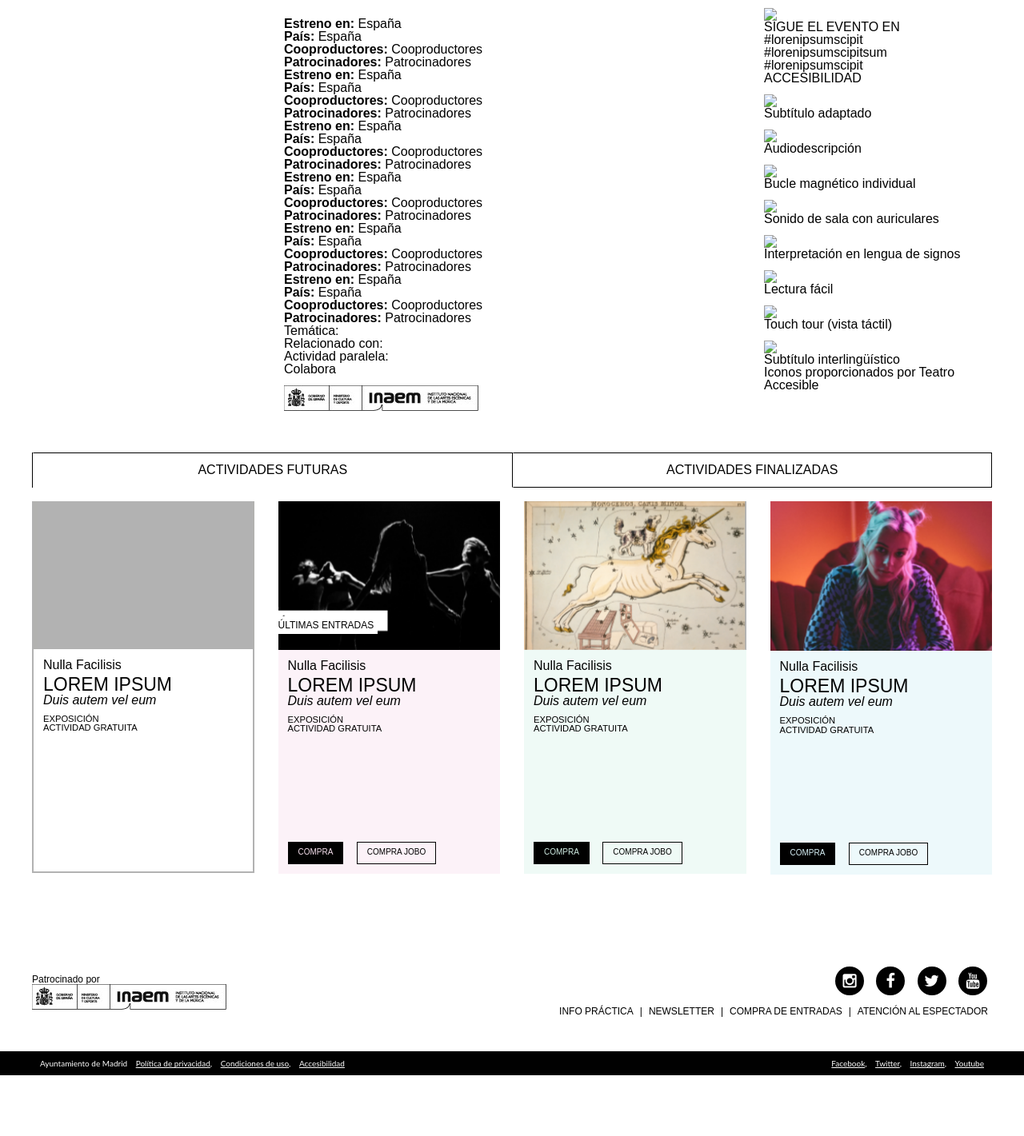
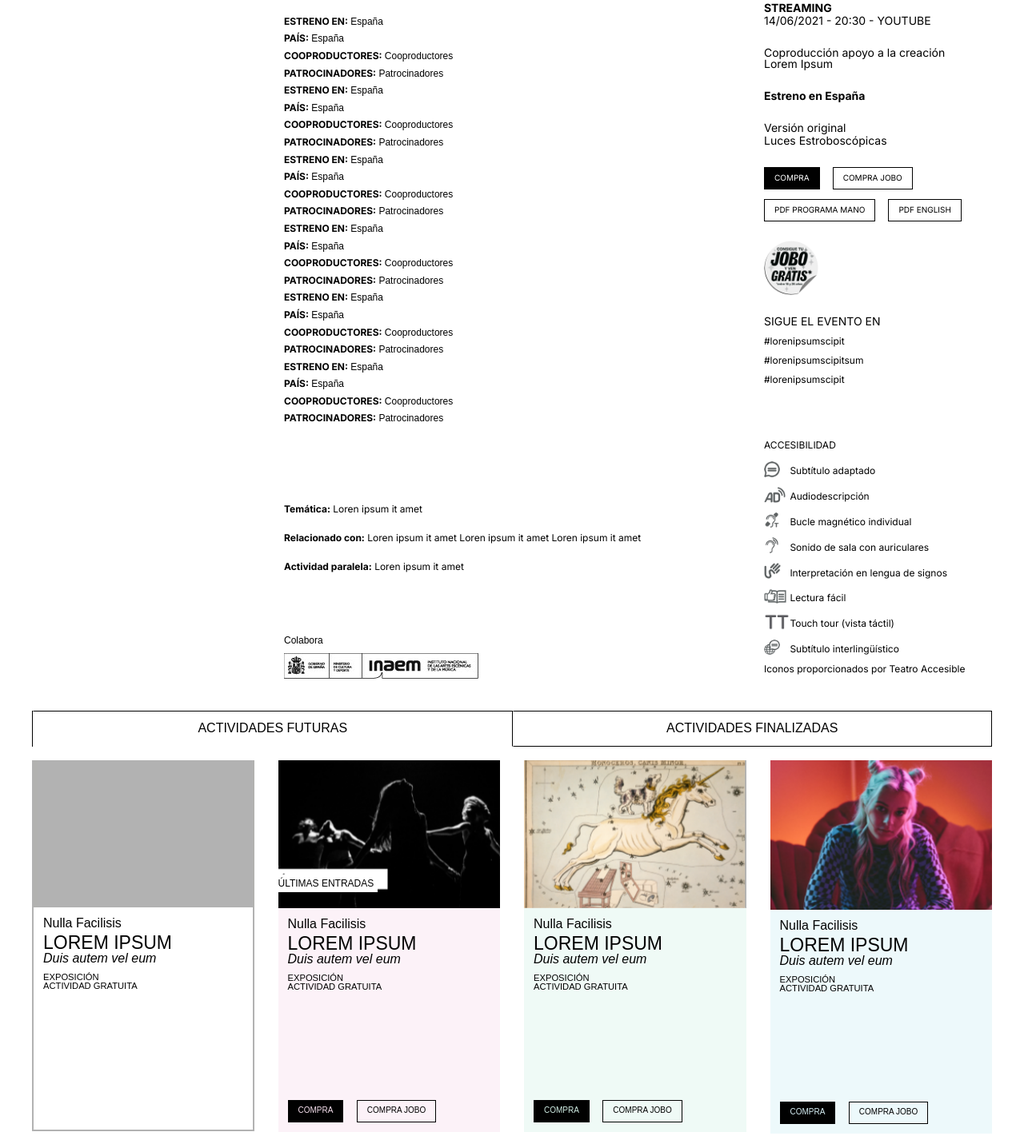
Before and after one commit to angeloterino/CondeDuque, a plain HTML site: page ficha.html in a window 1280 px wide. Shown: the part 897-2318 px from the top of the page at 80% size. Before the commit the page ends 2242 px from the top, so only its background shows below. Drawn offline with Linux system fonts and the light colour scheme; some packages are replaced by stand-ins of ours; a web font is replaced by a local one.

Commit message:
Actualización home y ficha

```diff
--- a/css/templatemo_style.css
+++ b/css/templatemo_style.css
@@ -242,14 +242,14 @@ hr {
 }
 .site-header ul.social-icons li a,
 .site-footer ul.social-icons li a  {
-  width: 36px;
-  height: 36px;
-  background-color: #010101;
-  color: white;
+  /* width: 36px; */
+  /* height: 36px; */
+  /* background-color: #010101; */
+  /* color: white; */
   text-align: center;
   line-height: 36px;
-  border-radius: 18px;
-  -webkit-border-radius: 18px;
+  /* border-radius: 18px; */
+  /* -webkit-border-radius: 18px; */
   -moz-border-radius: 18px;
 }
 
@@ -592,6 +592,7 @@ hr {
 .portfolio-item,
 .sheet-item {
   position: relative;
+  height: 100%;
 }
 .portfolio-item{
   margin-bottom: 30px;
@@ -681,6 +682,9 @@ hr {
   text-transform: uppercase;
   margin-top: 5px;
   display: inline-block;
+}
+.sheet-item .sheet-thumb .sheet-overlay h3{
+  font-size:25px;
 }
 .portfolio-item .portfolio-thumb .portfolio-overlay a.expand,
 .sheet-item .sheet-thumb .sheet-overlay a.expand {
@@ -982,6 +986,12 @@ ul.navbar-nav{
    line-height: 26px !important;
    width: 24px !important;
    height: 24px !important;
+   background-size: 24px 24px;
+ }
+ .site-header ul.social-icons li a:before{
+   width: 24px !important;
+   height: 24px !important;
+   background-size: 24px 24px;
  }
  .site-footer .navbar-nav.navbar-right
  {
@@ -998,7 +1008,8 @@ ul.navbar-nav{
    margin-top: 40px;
  }
  .portfolio-item .portfolio-thumb .portfolio-overlay::before,
- .sheet-item .sheet-thumb .sheet-overlay:before {
+ .sheet-item .sheet-thumb .sheet-overlay:before,
+ .sheet-item.ultimas .nav-wrapper:before{
    position: absolute;
    top: -42px;
    left: -5px;
@@ -1011,7 +1022,8 @@ ul.navbar-nav{
      content:"CANCELADO"
  }
  .portfolio-item.ultimas .portfolio-thumb .portfolio-overlay::before,
- .sheet-item.ultimas .sheet-thumb .sheet-overlay:before {
+ .sheet-item.ultimas .sheet-thumb .sheet-overlay:before,
+ .sheet-item.ultimas .nav-wrapper:before {
    content: "\00daLTIMAS ENTRADAS";
  }
  .menu .menu-row {
@@ -1045,11 +1057,13 @@ ul.navbar-nav{
  }
  .top-social ul.social-icons {
 
-    display: inline-block;
-    margin-top: 15px;
-    padding-left: 0px;
+display: inline-block;
 
- }
+margin-top: 15px;
+
+padding-left: 0px;
+
+}
  .top-social .form-inline{
     display: inline-block;
     margin-right: 16px;
@@ -1166,3 +1180,121 @@ div#sheet {
 img.logo{
   width: auto !important;
 }
+.row.body-content, .row.footer-content,
+.row.body-content .right-column .section.accesibilidad {
+    font-size: 12px;
+}
+.row.body-content .right-column {
+    font-size: 14px;
+}
+.row.body-content .right-column, .row.footer-content .right-column,
+.row.body-content b {
+    font-family: Inter, Arial, sans-serif;
+}
+.row.body-content b  {
+    text-transform: uppercase;
+}
+.row.body-content p,
+.row.footer-content p {
+    margin-bottom: .8em;
+}
+.row.footer-content .tematica> p{
+    margin-bottom: 2em;
+    font-size: 12px;
+}
+.row.body-content .right-column p,
+.row.footer-content .right-column p {
+    margin-bottom: 2px;
+}
+.row.body-content .right-column p.top-label {
+    font-weight: 600;
+}
+
+.row.body-content .right-column .section {
+    margin-bottom: 26px;
+}
+.row.body-content .right-column .section.accesibilidad img,
+.row.footer-content .right-column .section.accesibilidad img{
+  display:inline;
+  vertical-align: sub;
+}
+.twitter-hashtag a {
+    display: block;
+    font-size: 12px;
+}
+.twitter-hashtag p,
+.twitter-hashtag a {
+    margin-bottom: 12px !important;
+}
+.row.body-content .right-column img,
+.row.footer-content .right-column img{
+    width: auto;
+    margin-top: 12px;
+}
+.row.body-content .right-column .section.accesibilidad div>div,
+.row.footer-content .right-column .section.accesibilidad div>div{
+    display:inline-block;
+}
+.row.body-content .right-column .section.accesibilidad div.image-wrapper>img,
+.row.footer-content .right-column .section.accesibilidad div.image-wrapper>img{
+    height: 1.65em;
+}
+.row.body-content .right-column .section.accesibilidad div.image-wrapper,
+.row.footer-content .right-column .section.accesibilidad div.image-wrapper{
+    min-width: 2.7em;
+}
+.row.body-content .right-column div.accesibilidad> p:last-child,
+.row.footer-content .right-column div.accesibilidad> p:last-child {
+    margin-top: 12px;
+}
+a.jobo img {
+    width: 50% !important;
+}
+a.jobo {
+    width: 50%;
+    display: block;
+}
+.row.footer-content .tematica {
+    font-family: Inter, Arial, sans-serif;
+    font-size: 14px;
+    margin-top: 80px;
+    /* margin-bottom: 80px; */
+}
+.row.footer-content .logo.inaem {
+    margin-top: 80px;
+    display: block;
+}
+.row.footer-content .logo.inaem > img{
+    margin: 0;
+}
+.col-lg-3.right-column h2 {
+    font-size: 20px;
+}
+ul.social-icons a.icono:before {
+    content: " ";
+    background-size: 100% 100%;
+    background-position: center;
+    background-repeat: no-repeat;
+    background-clip: content-box;
+    width: 36px;
+    height: 36px;
+    display: inline-block;
+}
+
+ul.social-icons a.icono.icono-facebook:before {
+    background-image: url('../images/icons/icono-facebook-retina.png');
+}
+ul.social-icons a.icono.icono-instagram:before {
+    background-image: url('../images/icons/icono-instagram-retina.png');
+}
+ul.social-icons a.icono.icono-twitter:before {
+    background-image: url('../images/icons/icono-twitter-retina.png');
+}
+ul.social-icons a.icono.icono-youtube:before {
+    background-image: url('../images/icons/icono-youtube-retina.png');
+}
+.top-social > a{
+    position: relative;
+    top: 50%;
+    transform: translateY(-50%);
+}
--- a/ficha.html
+++ b/ficha.html
@@ -65,10 +65,10 @@ https://templatemo.com/tm-406-flex
 								  </form><a href="#">NEWSLETTER</a>
 							<a href="#">BLOG</a>
                             <ul class="social-icons">
-								<li><a href="#" class="fa fa-instagram"></a></li>
-								<li><a href="#" class="fa fa-facebook"></a></li>
-								<li><a href="#" class="fa fa-twitter"></a></li>
-								<li><a href="#" class="fa fa-youtube"></a></li>
+								<li><a href="#" class="icono icono-instagram"></a></li>
+								<li><a href="#" class="icono icono-facebook"></a></li>
+								<li><a href="#" class="icono icono-twitter"></a></li>
+								<li><a href="#" class="icono icono-youtube"></a></li>
                             </ul>
                         </div> <!-- /.col-md-12 text-right top-social -->
                     </div> <!-- /.row -->
@@ -206,14 +206,6 @@ https://templatemo.com/tm-406-flex
 											<p><b>País:</b> España</p>
 											<p><b>Cooproductores:</b> Cooproductores</p>
 											<p><b>Patrocinadores:</b> Patrocinadores</p>
-
-											<p>Temática: </p>
-											<p>Relacionado con: </p>
-											<p>Actividad paralela: </p>
-
-											<p class="left">Colabora</p>
-											<img class="logo" src="images/inaem.jpg" alt="">
-
 										</div>
 										<div id="ficha" class="tab-pane fade">
 											<p><b>Estreno en:</b> España</p>
@@ -289,32 +281,49 @@ https://templatemo.com/tm-406-flex
 										<a href="#" data-rel="lightbox" class="expand">
 											PDF ENGLISH
 										</a>
-									</div>
-									<a href="#" class="logo jobo"><img src="logo-jobo.png"></a>
-									<div class="section">
+									</div><!-- /.button-wrapper -->
+									<div class="section"><a href="#" class="jobo"><img src="images/icons/log-jobo-retina.png"></a></div>
+									<div class="section twitter-hashtag">
 										<p>SIGUE EL EVENTO EN</p>
-										<a href="#" class="twitter-hastag">#lorenipsumscipit</a>
-										<a href="#" class="twitter-hastag">#lorenipsumscipitsum</a>
-										<a href="#" class="twitter-hastag">#lorenipsumscipit</a>
-									</div>
-									<div class="section accesibilidad">
-										<p>ACCESIBILIDAD</p>
-										<p><img src="icon/accesibilidad/subtitulo.png"> Subtítulo adaptado</p>
-										<p><img src="icon/accesibilidad/audiodescripcion.png"> Audiodescripción</p>
-										<p><img src="icon/accesibilidad/bucle.png"> Bucle magnético individual</p>
-										<p><img src="icon/accesibilidad/sonido.png"> Sonido de sala con auriculares</p>
-										<p><img src="icon/accesibilidad/interpretacion.png"> Interpretación en lengua de signos</p>
-										<p><img src="icon/accesibilidad/lectura.png"> Lectura fácil</p>
-										<p><img src="icon/accesibilidad/touch.png"> Touch tour (vista táctil)</p>
-										<p><img src="icon/accesibilidad/interlinguistico.png"> Subtítulo interlingüístico</p>
-										<p>Iconos proporcionados por <a href="#">Teatro Accesible</a></p>
-									</div>
+										<a href="#">#lorenipsumscipit</a>
+										<a href="#">#lorenipsumscipitsum</a>
+										<a href="#">#lorenipsumscipit</a>
+									</div><!-- /.twitter-hashtag -->
+
 								</div> <!-- /.sheet-overlay -->
 							</div> <!-- /.sheet-thumb -->
 						</div> <!-- /.sheet-item -->
 					</div><!-- /.right-column -->
                 </div> <!-- /.body-content -->
-            </div> <!-- /.container -->
+				<div class="row footer-content">
+					<div class="col-lg-3 left-column"></div>
+					<div class="col-lg-6 center-column">
+						<div class="tematica">
+							<p><b>Temática:</b> Loren ipsum it amet</p>
+							<p><b>Relacionado con:</b> <a href="#">Loren ipsum it amet</a> <a href="#">Loren ipsum it amet</a> <a href="#">Loren ipsum it amet</a></p>
+							<p><b>Actividad paralela:</b> Loren ipsum it amet</p>
+						</div>
+						<div class="logo inaem">
+							<p class="left">Colabora</p>
+							<img class="logo" src="images/inaem.jpg" alt="">
+						</div>
+					</div><!-- /.center-column -->
+					<div class="col-lg-3 right-column">
+						<div class="section accesibilidad">
+							<p>ACCESIBILIDAD</p>
+							<div><div class="image-wrapper"><img src="images/icons/icono-subtitulado-adaptado.png"></div><div class="text-wrapper">Subtítulo adaptado</div></div>
+							<div><div class="image-wrapper"><img src="images/icons/icono-audiodescripcion.png"></div><div class="text-wrapper">Audiodescripción</div></div>
+							<div><div class="image-wrapper"><img src="images/icons/icono-bucle-magnetico-individual.png"></div><div class="text-wrapper">Bucle magnético individual</div></div>
+							<div><div class="image-wrapper"><img src="images/icons/icono-sonido-de-sala-con-auriculares.png"></div><div class="text-wrapper">Sonido de sala con auriculares</div></div>
+							<div><div class="image-wrapper"><img src="images/icons/icono-interpretacion-em-lengua-de-signos.png"></div><div class="text-wrapper">Interpretación en lengua de signos</div></div>
+							<div><div class="image-wrapper"><img src="images/icons/icono-lectura-facil.png"></div><div class="text-wrapper">Lectura fácil</div></div>
+							<div><div class="image-wrapper"><img src="images/icons/icono-touch-tour.png"></div><div class="text-wrapper">Touch tour (vista táctil)</div></div>
+							<div><div class="image-wrapper"><img src="images/icons/icono-subtitulado-interlinguistico.png"></div><div class="text-wrapper">Subtítulo interlingüístico</div></div>
+							<p>Iconos proporcionados por <a href="#">Teatro Accesible</a></p>
+						</div><!-- /.accesibilidad -->
+					</div><!-- /.accesibilidad -->
+				</div><!-- /.right-column -->
+			</div> <!-- /.footer-content -->
         </div> <!-- /#sheet -->
 		<div class="container">
 			<div class="row">
@@ -493,10 +502,10 @@ https://templatemo.com/tm-406-flex
 						<div class="col-md-8 text-right">
 							<div>
 								<ul class="social-icons">
-									<li><a href="#" class="fa fa-instagram"></a></li>
-									<li><a href="#" class="fa fa-facebook"></a></li>
-									<li><a href="#" class="fa fa-twitter"></a></li>
-									<li><a href="#" class="fa fa-youtube"></a></li>
+									<li><a href="#" class="icono icono-instagram"></a></li>
+									<li><a href="#" class="icono icono-facebook"></a></li>
+									<li><a href="#" class="icono icono-twitter"></a></li>
+									<li><a href="#" class="icono icono-youtube"></a></li>
 								</ul>
 							</div>
 							<div>
```
Also changed, not shown: home.html (+8 -8 lines), images/icons/icono-audiodescripcion.png (added), images/icons/icono-bucle-magnetico-individual.png (added), images/icons/icono-facebook-retina.png (added), images/icons/icono-instagram-retina.png (added), images/icons/icono-interpretacion-em-lengua-de-signos.png (added), images/icons/icono-lectura-facil.png (added), images/icons/icono-sonido-de-sala-con-auriculares.png (added), images/icons/icono-subtitulado-adaptado.png (added), images/icons/icono-subtitulado-interlinguistico.png (added), images/icons/icono-touch-tour.png (added), images/icons/icono-twitter-retina.png (added), images/icons/icono-youtube-retina.png (added), images/icons/log-jobo-retina.png (added).
